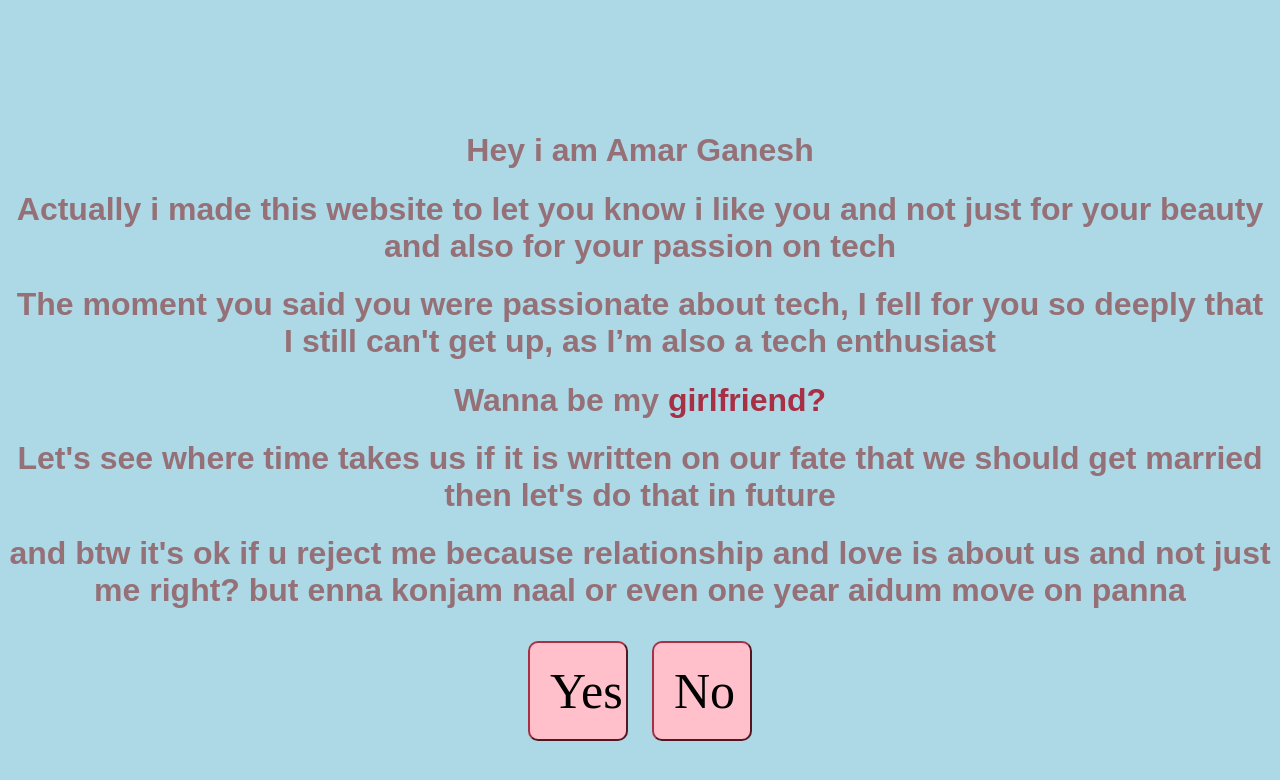
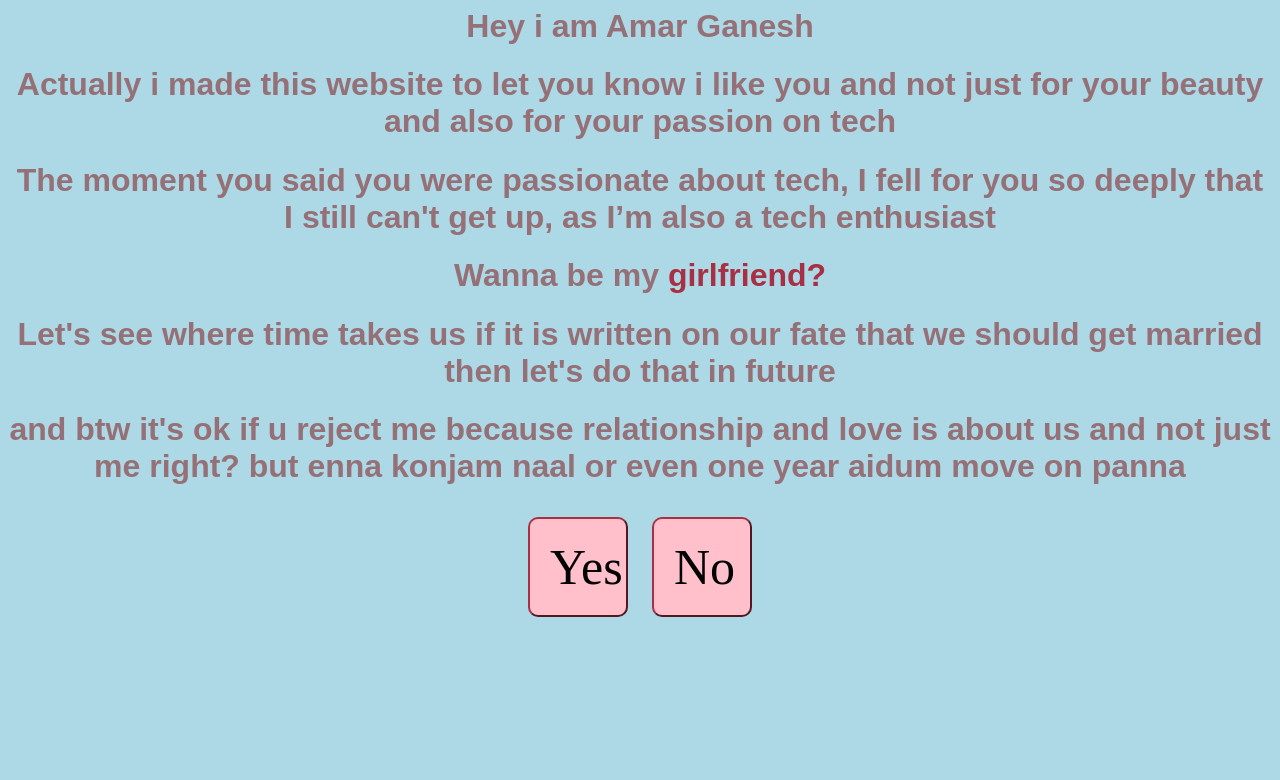
Before and after one commit to amardotjs/splwebsite, a plain HTML site: page index.html in a window 1280 px wide. Drawn offline with Linux system fonts and the light colour scheme; a web font is replaced by a local one.

Commit message:
Update styles.css

```diff
--- a/styles.css
+++ b/styles.css
@@ -6,7 +6,6 @@ h1{
 body{
     background-color: lightblue;
     text-align: center;
-    margin-top: 3.5cm;
 }
 .important_word{
     color: rgb(167, 48, 68);
```
